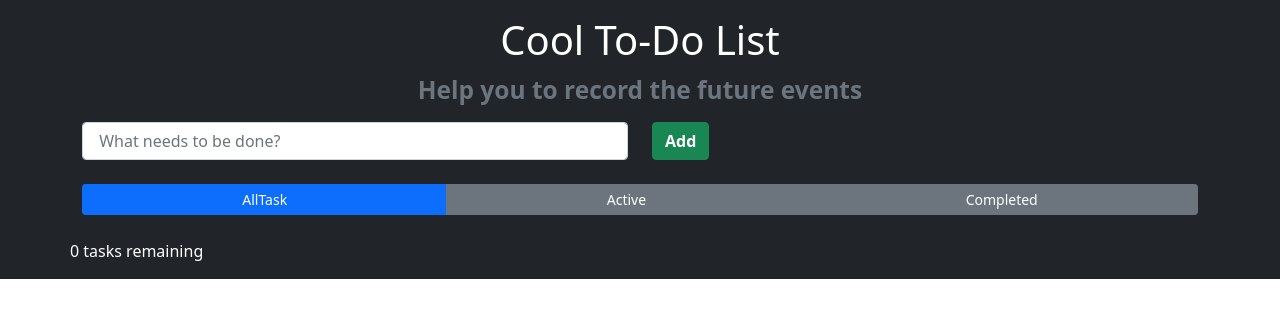
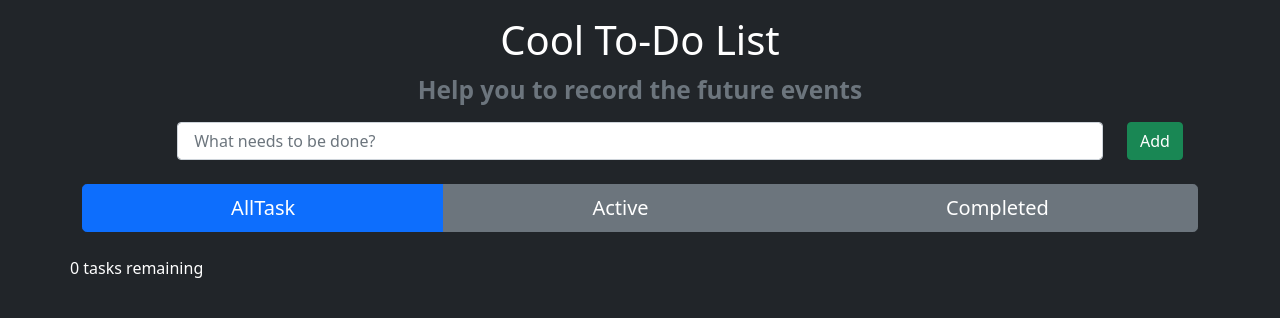
Before and after one commit to huanyinyueye/ToDo-List, a React (Create React App) app: page / in a window 1280 px wide. Shown: the top 318 px of the page. Built offline with nearby package versions, Linux system fonts and the light colour scheme.

Commit message:
Fix some bug.

```diff
--- a/src/App.css
+++ b/src/App.css
@@ -1,5 +1,6 @@
 .App {
   text-align: center;
+
 }
 
 .App-logo {
@@ -14,7 +15,7 @@
 }
 
 .App-header {
-  background-color: #282c34;
+  background-color: #000000;
   min-height: 100vh;
   display: flex;
   flex-direction: column;
@@ -25,7 +26,7 @@
 }
 
 .App-link {
-  color: #61dafb;
+  color: #000000;
 }
 
 @keyframes App-logo-spin {
--- a/src/App.js
+++ b/src/App.js
@@ -119,7 +119,7 @@ function App(props) {
         </Row>
 
         <Row>
-          <MyForm addTask={addTask} />
+            <MyForm addTask={addTask} />
         </Row>
 
         <Row>
--- a/src/components/FilterButton.js
+++ b/src/components/FilterButton.js
@@ -4,8 +4,9 @@ import {Button} from 'react-bootstrap';
 function FilterButton(props) {
   return (
     <Button
+
       variant={props.color}
-      size="sm"
+      size="md"
       type="button"
       className="btn toggle-btn"
       aria-pressed={props.isPressed}
--- a/src/components/Form.js
+++ b/src/components/Form.js
@@ -16,8 +16,12 @@ function MyForm(props) {
     <Container className="justify-content-md-center">
 
       <Form onSubmit={handleSubmit}>
-        <Row>
+        <Row className="justify-content-md-center">
           <Col>
+            <br>
+            </br>
+          </Col>
+          <Col xs={8} md={10} lg={10}>
             <Form.Control
               type="text"
               id="new-todo-input"
@@ -31,7 +35,7 @@ function MyForm(props) {
           </Col>
           <Col>
             <Button type="submit" variant="success" size="md">
-              <strong>Add</strong>
+              Add
             </Button>
           </Col>
         </Row>
--- a/src/components/Todo.js
+++ b/src/components/Todo.js
@@ -55,11 +55,11 @@ export default function Todo(props) {
             placeholder="Enter new name of this task"
           />
         </Form.Group>
-        <Button variant="primary" size="md" type="submit">
+        <Button variant="btn btn-outline-info" size="md" type="submit">
           Save
           <span className="visually-hidden"> new name for {props.name}</span>
         </Button>{' '}
-        <Button variant="danger" size="md" type="button" onClick={() => setEditing(false)}>
+        <Button variant="outline-danger" size="md" type="button" onClick={() => setEditing(false)}>
           Cancel
           <span className="visually-hidden"> renaming {props.name}</span>
         </Button>{' '}
--- a/src/index.css
+++ b/src/index.css
@@ -1 +1,4 @@
 /* custom css */
+html{
+    background: #212529;
+}
```
